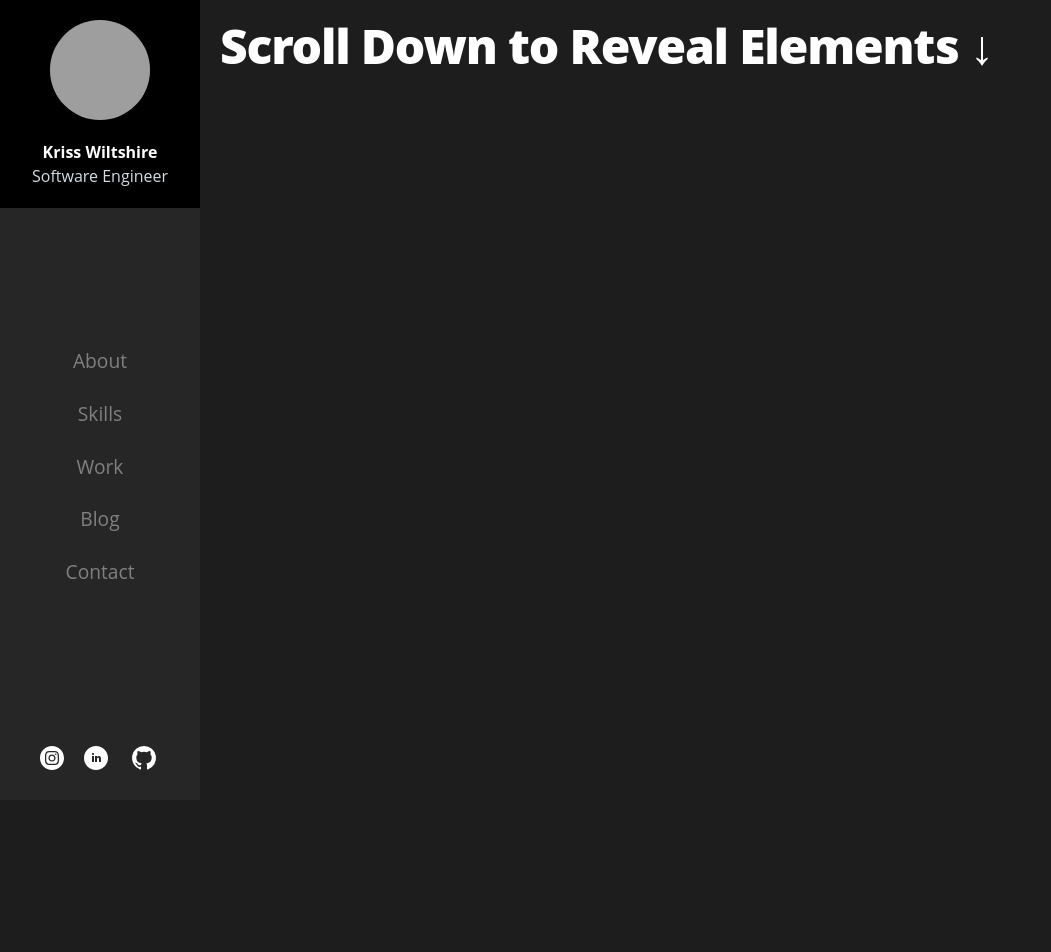
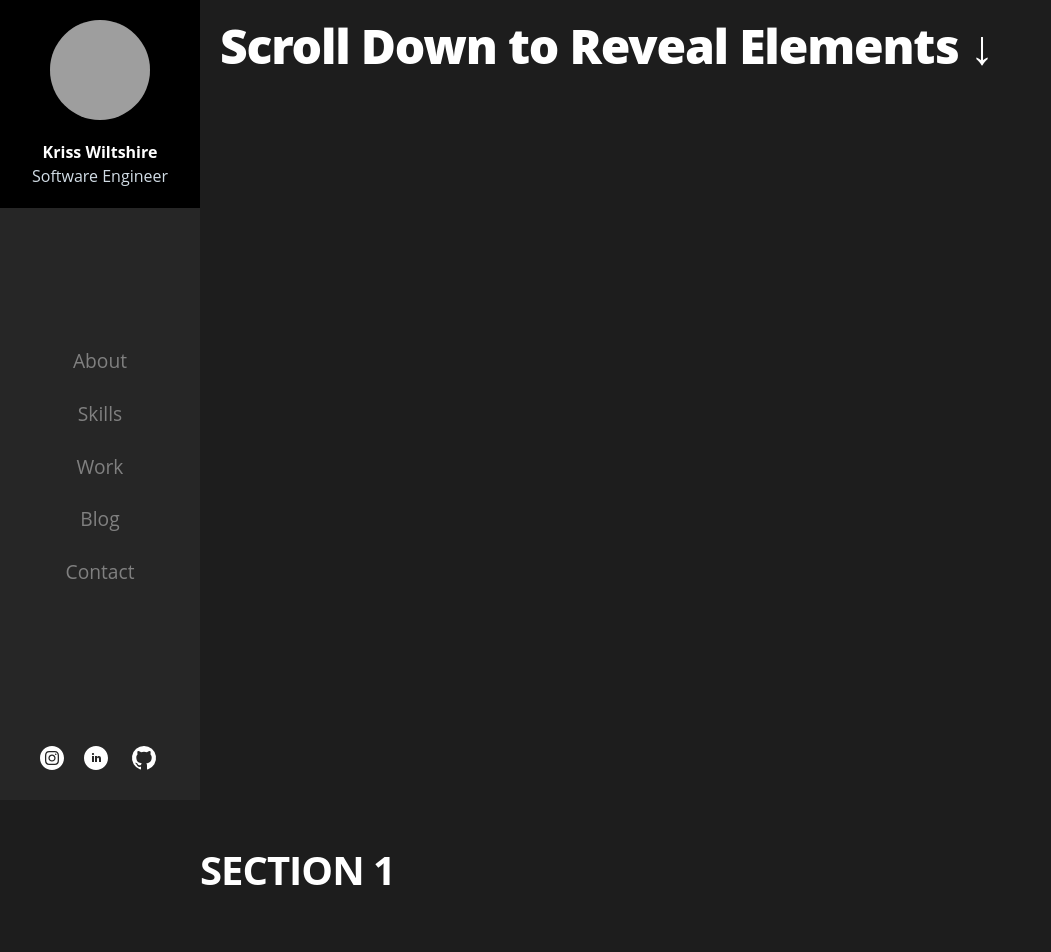
Before and after one commit to krisswiltshire30/Personal-Website, a Gatsby site: page / in a window 1280 px wide. Shown: the top 952 px of the page, without its empty margins (0-1051 px from the left). Built offline with nearby package versions, Linux system fonts and the light colour scheme; Gatsby itself is replaced by a stand-in of ours; grey boxes are pictures that could not be loaded.

Commit message:
check if window is valid

```diff
--- a/src/pages/index.jsx
+++ b/src/pages/index.jsx
@@ -3,23 +3,24 @@ import * as React from "react"
 import Seo from "../components/seo"
 
 const Index = () => {
-  // function reveal() {
-  //   var reveals = document.querySelectorAll(".reveal")
+  function reveal() {
+    var reveals = document.querySelectorAll(".reveal")
 
-  //   for (var i = 0; i < reveals.length; i++) {
-  //     var windowHeight = window.innerHeight
-  //     var elementTop = reveals[i].getBoundingClientRect().top
-  //     var elementVisible = 150
+    for (var i = 0; i < reveals.length; i++) {
+      var windowHeight = typeof window !== "undefined" ? window.innerHeight : 0
+      var elementTop = reveals[i].getBoundingClientRect().top
+      var elementVisible = 150
 
-  //     if (elementTop < windowHeight - elementVisible) {
-  //       reveals[i].classList.add("active")
-  //     } else {
-  //       reveals[i].classList.remove("active")
-  //     }
-  //   }
-  // }
-
-  // window.addEventListener("scroll", reveal)
+      if (elementTop < windowHeight - elementVisible) {
+        reveals[i].classList.add("active")
+      } else {
+        reveals[i].classList.remove("active")
+      }
+    }
+  }
+  if (typeof window !== "undefined") {
+    window.addEventListener("scroll", reveal)
+  }
 
   return (
     <>
```
